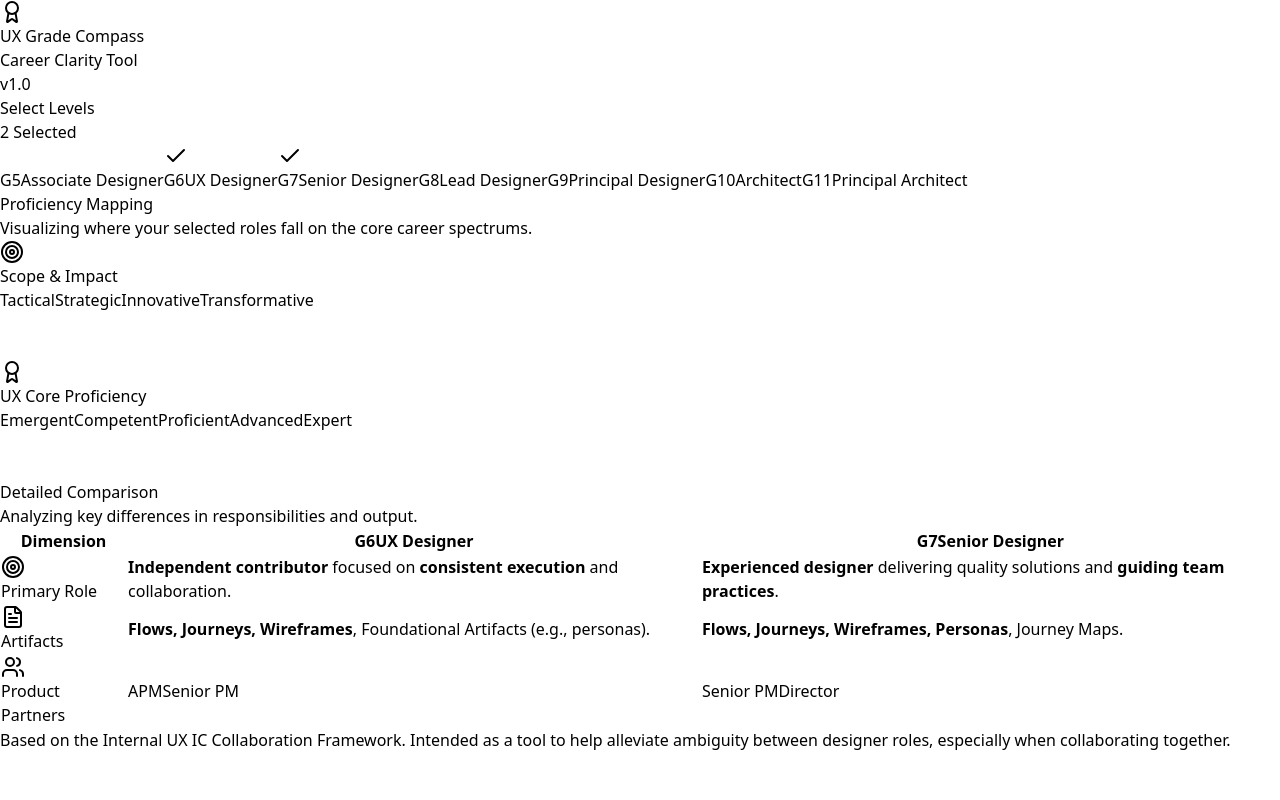
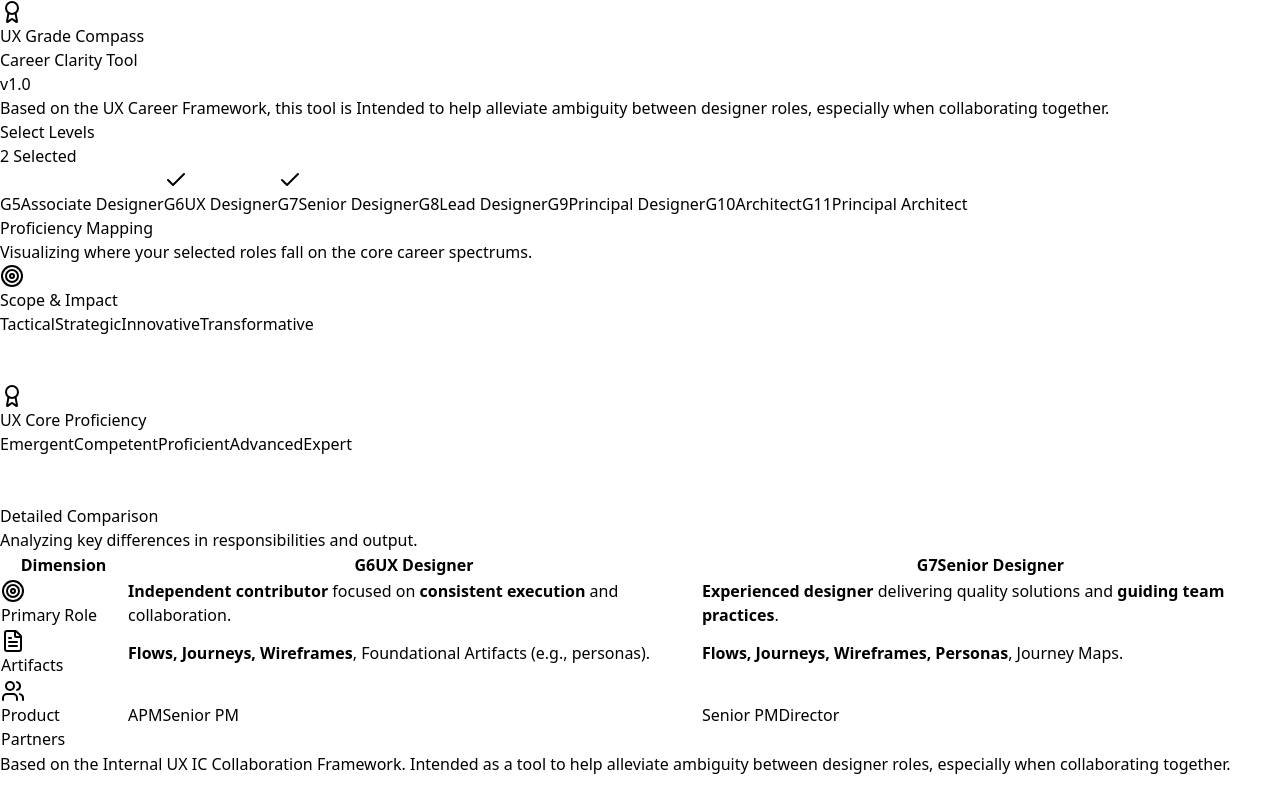
Before and after one commit to lknell-cpu/ux-grade-compass, a React (Vite) app: page / in a window 1280 px wide. Built offline with nearby package versions, Linux system fonts and the light colour scheme.

Commit message:
Add UX Career Framework description above Select Levels

```diff
--- a/src/App.jsx
+++ b/src/App.jsx
@@ -281,6 +281,17 @@ export default function UXGradeCompass() {
 
         {/* Grade Selector */}
         <section className="mb-12">
+          <p className="mb-6 text-sm text-slate-600">
+            Based on the <a
+              href="https://docs.google.com/document/d/17IPmWhP4uvGZGC_zJ-oW4-z1CD6jxfChwQ4CUlcro_g/edit?tab=t.ty7g4ek51eun"
+              target="_blank"
+              rel="noopener noreferrer"
+              className="text-blue-600 hover:text-blue-800 underline"
+            >
+              UX Career Framework
+            </a>, this tool is Intended to help alleviate ambiguity between designer roles, especially when collaborating together.
+          </p>
+
           <div className="mb-4 flex items-center justify-between">
             <h2 className="text-lg font-semibold text-slate-800">Select Levels</h2>
             <span className="text-xs font-medium px-2 py-1 rounded-full bg-slate-100 text-slate-500">
```
